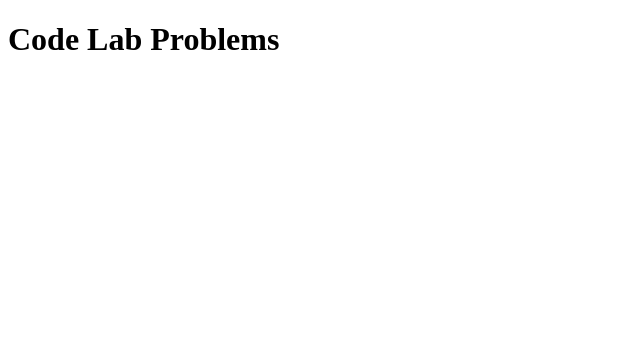
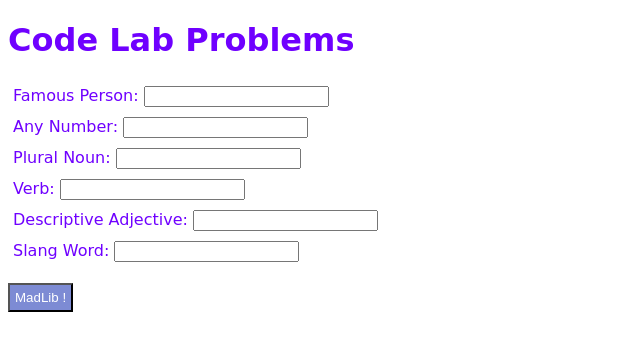
Before and after one commit to parkerchristian/mad-lib-challenge, a plain HTML site: page index.html in a window 1280 px wide. Shown: the whole page, without its empty margins (0-640 px from the left). Drawn offline with Linux system fonts and the light colour scheme.

Commit message:
major changes first draft

```diff
--- a/index.html
+++ b/index.html
@@ -4,9 +4,40 @@
     <meta charset="UTF-8">
     <meta name="viewport" content="width=device-width, initial-scale=1.0">
     <title>MadLib Challenge</title>
+    <link rel="stylesheet" href="main.css">
 </head>
 <body>
     <h1>Code Lab Problems</h1>
+    <label>
+        Famous Person:
+        <input id="famous-person">
+    </label>
+    <label>
+        Any Number:
+        <input id = "any-number">
+    </label>
+    <label>Plural Noun:
+        <input id = "plural-noun">
+    </label>
+    <label>Verb:
+            <input id = "verb">
+    </label>
+    <label>Descriptive Adjective:
+        <input id = "descriptive-adjective">
+    </label>
+    <label>Slang Word:
+                    <input id = "slang-word">
+    </label>
+
+    <p>
+        <button onclick="madLib()">
+        MadLib !
+        </button>
+
+    </p>
+
+    <p id="theSentence"></p>
+    <script src="main.js"></script>
 
 
 </body>
--- a/main.css
+++ b/main.css
@@ -0,0 +1,16 @@
+body{
+    font-family:cursive;
+    color:rgb(111, 0, 255);
+}
+
+label {
+    display: block;
+    padding: 5px;
+    border: 1px;
+}
+
+button {
+    color: white;
+    background: rgba(32, 55, 182, 0.582);
+    padding: 5px;
+}
--- a/main.js
+++ b/main.js
@@ -0,0 +1,26 @@
+function madLib() {
+
+    var famousPersonInput = document.getElementById('famous-person');
+    var anyNumberInput = document.getElementById('any-number');
+    var pluralNounInput = document.getElementById('plural-noun');
+    var verbInput = document.getElementById('verb');
+    var descriptiveAdjectiveInput = document.getElementById('descriptive-adjective');
+    var slangWordInput = document.getElementById('slang-word');
+
+    var famousPerson = famousPersonInput.value;
+    var anyNumber = anyNumberInput.value;
+    var pluralNoun = pluralNounInput.value;
+    var verb = verbInput.value;
+    var descriptiveAdjective = descriptiveAdjectiveInput.value;
+    var slangWord = slangWordInput.value;
+
+    var results = famousPerson + ' was stoked about the MadLib Challenge in class today. But they were having trouble coming up with ' + anyNumber + ' ' + pluralNoun + ' to help them with the Challenge. They figured out they should ' + verb + ' to save time. Little did they know it caused them to ' + descriptiveAdjective + '. But in the end it^s all ' + slangWord + ' and they were really happy about that.';
+
+    var theSentence = document.getElementById('theSentence');
+    theSentence.textContent = results;
+
+
+
+
+
+}
```
